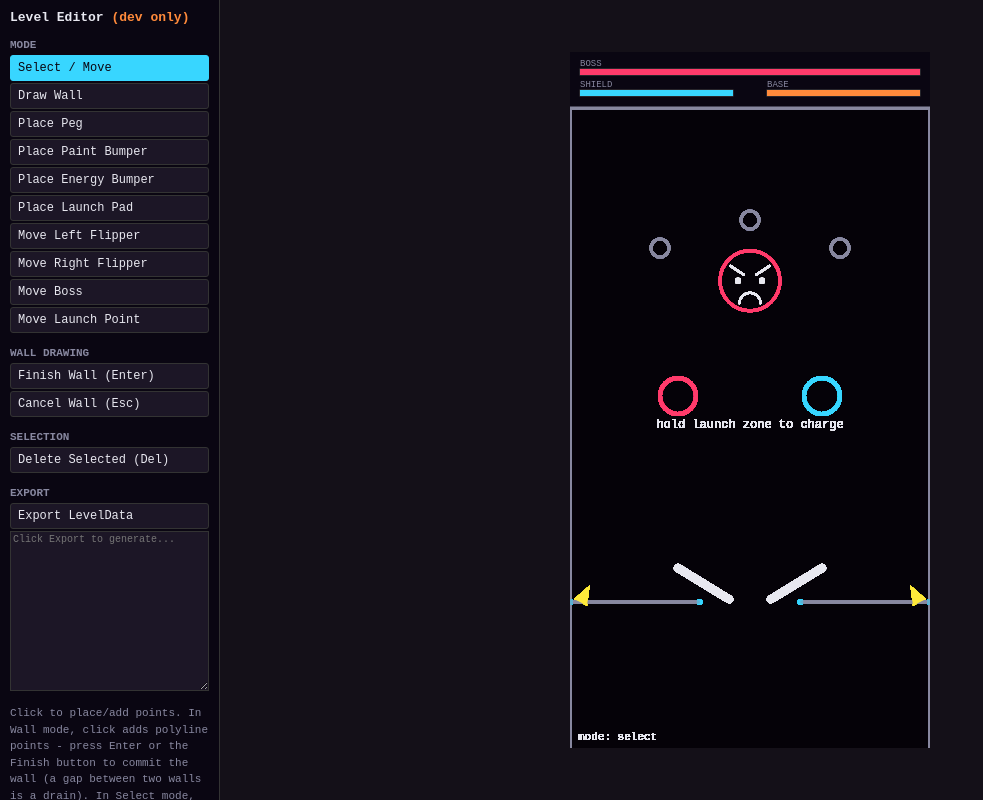
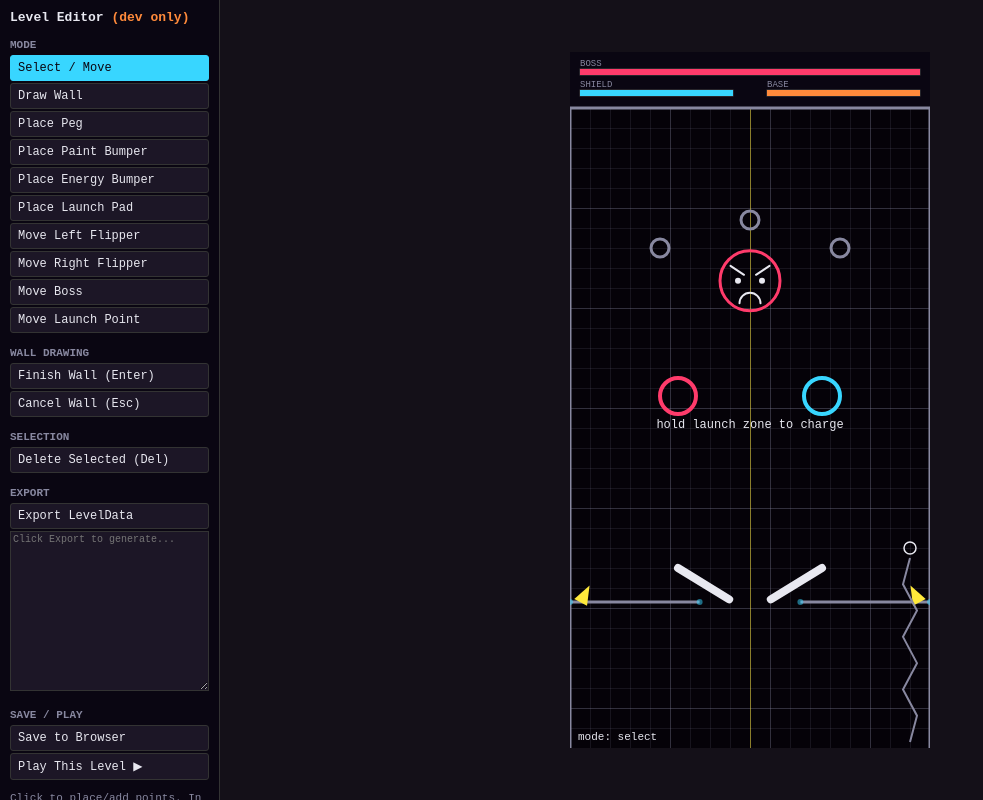
Before and after one commit to rndD/js13k_2026, a website built with Vite: page editor.html in a window 1280 px wide. Shown: the whole page, without its empty margins (0-983 px from the left). Built offline with nearby package versions, Linux system fonts and the light colour scheme.

Commit message:
Editor UX: fix clear-on-rerender, add grid+centerline, launch-zone visual, save/play draft
- leveleditor.ts frame() now does ctx.clearRect() every frame before
  drawing (render() itself never clears - main.ts relies on a translucent
  fillRect trail effect instead, which the editor doesn't want).
- New background grid (20px minor / 100px major lines) plus a highlighted
  yellow vertical centerline through FIELD_W/2, so symmetric placement can
  be eyeballed.
- New drawLaunchZone() in render.ts: draws a compressing zigzag spring plus
  a ball outline at LEVEL.launch during the 'launch' phase, so the previously
  invisible launch spot reads as "pull/hold here" before a ball exists.
- Editor can now Save (localStorage, key js13k-level-draft) and Play (opens
  index.html?level=draft in a new tab). main.ts checks for that query param
  and loads the draft LevelData from localStorage instead of the built-in
  LEVEL, purely a dev convenience - normal play (no query param) is
  unaffected.
- Verified: 35/35 tests pass, build still 4703/13312 bytes, editor.html/
  leveleditor.ts remain excluded from dist/game.zip.

```diff
--- a/editor.html
+++ b/editor.html
@@ -46,11 +46,19 @@
     <button id="exportBtn">Export LevelData</button>
     <textarea id="exportBox" readonly placeholder="Click Export to generate..."></textarea>
 
+    <h2>Save / Play</h2>
+    <button id="saveBtn">Save to Browser</button>
+    <button id="playBtn">Play This Level &#9654;</button>
+    <div id="saveStatus" style="font-size:11px;color:#8888a0;margin-top:4px"></div>
+
     <div id="hint">
       Click to place/add points. In Wall mode, click adds polyline points -
       press Enter or the Finish button to commit the wall (a gap between two
       walls is a drain). In Select mode, drag existing points to move them,
-      Delete removes the selected point/element. This tool is dev-only: run
+      Delete removes the selected point/element. "Save to Browser" stores
+      your draft in localStorage (persists across reloads of this page).
+      "Play This Level" saves then opens the real game with this draft
+      loaded in place of the built-in level. This tool is dev-only: run
       it via the Vite dev server (this page, not index.html) - `vite build`
       only ever processes index.html, so editor.html/leveleditor.ts are never
       swept into the shipped game bundle.
--- a/src/leveleditor.ts
+++ b/src/leveleditor.ts
@@ -6,7 +6,7 @@
 // Lets you visually place/move/delete every LevelData element (walls as
 // polylines, pegs, bumpers, flippers, launch pads, boss, launch point) and
 // export the result as a drop-in replacement for the LEVEL const in level.ts.
-import { CANVAS_H, FIELD_W, HUD_HEIGHT } from './constants';
+import { CANVAS_H, FIELD_H, FIELD_W, HUD_HEIGHT } from './constants';
 import { createWorld } from './entities';
 import { LEVEL, type LevelData } from './level';
 import { render } from './render';
@@ -37,9 +37,25 @@
 const PEG_R = 9;
 const BUMPER_R = 18;
 const GRAB_R = 12; // click/drag tolerance for picking a point in select mode
+const GRID_STEP = 20; // px between minor grid lines, in level/playfield space
+const GRID_MAJOR_EVERY = 5; // every Nth line is a brighter major line (100px)
+// Must match main.ts's storage key - that's how "Play This Level" hands the
+// draft off to the real game (via ?level=draft, read from localStorage).
+const STORAGE_KEY = 'js13k-level-draft';
+
+function loadStoredLevel(): LevelData | null {
+  try {
+    const raw = localStorage.getItem(STORAGE_KEY);
+    return raw ? JSON.parse(raw) : null;
+  } catch {
+    return null;
+  }
+}
 
 // Deep clone so we never mutate the imported LEVEL module binding directly.
-const level: LevelData = JSON.parse(JSON.stringify(LEVEL));
+// Resumes a previously saved draft if one exists, so a page reload doesn't
+// silently discard unsaved work.
+const level: LevelData = loadStoredLevel() ?? JSON.parse(JSON.stringify(LEVEL));
 
 const canvas = document.getElementById('c') as HTMLCanvasElement;
 canvas.width = FIELD_W;
@@ -66,6 +82,8 @@
 document.getElementById('cancelWall')!.addEventListener('click', cancelWall);
 document.getElementById('deleteSelected')!.addEventListener('click', deleteSelected);
 document.getElementById('exportBtn')!.addEventListener('click', exportLevel);
+document.getElementById('saveBtn')!.addEventListener('click', () => saveLevel(true));
+document.getElementById('playBtn')!.addEventListener('click', playLevel);
 
 function finishWall(): void {
   if (wallInProgress && wallInProgress.length >= 2) {
@@ -99,6 +117,19 @@
   const box = document.getElementById('exportBox') as HTMLTextAreaElement;
   box.value = `export const LEVEL: LevelData = ${JSON.stringify(level, null, 2)};\n`;
   box.select();
+}
+
+function saveLevel(showStatus: boolean): void {
+  localStorage.setItem(STORAGE_KEY, JSON.stringify(level));
+  if (showStatus) {
+    const status = document.getElementById('saveStatus')!;
+    status.textContent = `saved at ${new Date().toLocaleTimeString()}`;
+  }
+}
+
+function playLevel(): void {
+  saveLevel(false);
+  window.open('/?level=draft', '_blank');
 }
 
 function toField(clientX: number, clientY: number): Vec2 {
@@ -233,6 +264,41 @@
   else if (e.key === 'Delete' || e.key === 'Backspace') deleteSelected();
 });
 
+function drawGrid(): void {
+  ctx.save();
+  ctx.translate(0, HUD_HEIGHT);
+  for (let x = 0; x <= FIELD_W; x += GRID_STEP) {
+    const major = (x / GRID_STEP) % GRID_MAJOR_EVERY === 0;
+    ctx.strokeStyle = major ? 'rgba(136,136,160,0.35)' : 'rgba(136,136,160,0.14)';
+    ctx.lineWidth = 1;
+    ctx.beginPath();
+    ctx.moveTo(x + 0.5, 0);
+    ctx.lineTo(x + 0.5, FIELD_H);
+    ctx.stroke();
+  }
+  for (let y = 0; y <= FIELD_H; y += GRID_STEP) {
+    const major = (y / GRID_STEP) % GRID_MAJOR_EVERY === 0;
+    ctx.strokeStyle = major ? 'rgba(136,136,160,0.35)' : 'rgba(136,136,160,0.14)';
+    ctx.lineWidth = 1;
+    ctx.beginPath();
+    ctx.moveTo(0, y + 0.5);
+    ctx.lineTo(FIELD_W, y + 0.5);
+    ctx.stroke();
+  }
+
+  // Vertical centerline (horizontal symmetry axis) - brighter than the
+  // regular grid so it's easy to eyeball left/right symmetric placement.
+  const midX = FIELD_W / 2;
+  ctx.strokeStyle = 'rgba(255,233,59,0.5)';
+  ctx.lineWidth = 1;
+  ctx.beginPath();
+  ctx.moveTo(midX + 0.5, 0);
+  ctx.lineTo(midX + 0.5, FIELD_H);
+  ctx.stroke();
+
+  ctx.restore();
+}
+
 function drawOverlay(): void {
   ctx.save();
   ctx.translate(0, HUD_HEIGHT);
@@ -296,6 +362,11 @@
 
 function frame(): void {
   const world = createWorld(level);
+  // render() never clears the canvas itself (main.ts does a trail-darken
+  // fillRect before calling it) - the editor wants a hard clear every
+  // frame instead, or dragged points/overlays would smear.
+  ctx.clearRect(0, 0, canvas.width, canvas.height);
+  drawGrid();
   render(ctx, world);
   drawOverlay();
   requestAnimationFrame(frame);
--- a/src/render.ts
+++ b/src/render.ts
@@ -6,7 +6,7 @@
 // drawn in untransformed canvas space. Everything else (the actual table) is
 // drawn translated down by HUD_HEIGHT, so World's own 0..FIELD_H coordinate
 // space is unaffected by the HUD - sim.ts/physics.ts never need to know it exists.
-import { FIELD_H, FIELD_W, HUD_HEIGHT } from './constants';
+import { BALL_RADIUS, FIELD_H, FIELD_W, HUD_HEIGHT } from './constants';
 import { LEVEL } from './level';
 import type { Ball, World } from './types';
 
@@ -32,6 +32,7 @@
   drawShieldIndicator(ctx, world);
   drawPegs(ctx, world);
   drawLaunchPads(ctx, world);
+  drawLaunchZone(ctx, world);
   drawBoss(ctx, world);
   for (const b of world.bumpers) drawBumper(ctx, b, BUMPER_COLOR[b.kind]);
   drawFlippers(ctx, world);
@@ -147,6 +148,40 @@
     ctx.fill();
     ctx.restore();
   }
+}
+
+/** Plunger indicator at LEVEL.launch: a compressing spring plus a ball
+ * outline, so the (otherwise invisible) launch spot reads as "pull/hold
+ * here" before the first ball exists. Only relevant during the 'launch'
+ * phase - once a real ball is in play it's drawn by drawBalls() instead. */
+function drawLaunchZone(ctx: CanvasRenderingContext2D, world: World): void {
+  if (world.phase !== 'launch') return;
+  const { x, y } = LEVEL.launch;
+  const power = world.launch.power;
+
+  const springTop = y + BALL_RADIUS + 4;
+  const springBottom = FIELD_H - 6;
+  const restLen = springBottom - springTop;
+  const len = restLen * (1 - power * 0.45); // compresses as it charges
+  const coils = 7;
+  const coilW = 7;
+
+  ctx.strokeStyle = world.launch.charging ? '#ffe93b' : '#8888a0';
+  ctx.lineWidth = 2;
+  ctx.beginPath();
+  ctx.moveTo(x, springTop);
+  for (let i = 1; i < coils; i++) {
+    const t = i / coils;
+    ctx.lineTo(x + (i % 2 === 0 ? coilW : -coilW), springTop + len * t);
+  }
+  ctx.lineTo(x, springTop + len);
+  ctx.stroke();
+
+  ctx.strokeStyle = '#e8e8f0';
+  ctx.lineWidth = 1.5;
+  ctx.beginPath();
+  ctx.arc(x, y, BALL_RADIUS, 0, Math.PI * 2);
+  ctx.stroke();
 }
 
 function drawBoss(ctx: CanvasRenderingContext2D, world: World): void {
```
Also changed, not shown: src/main.ts (+13 -1 lines).
